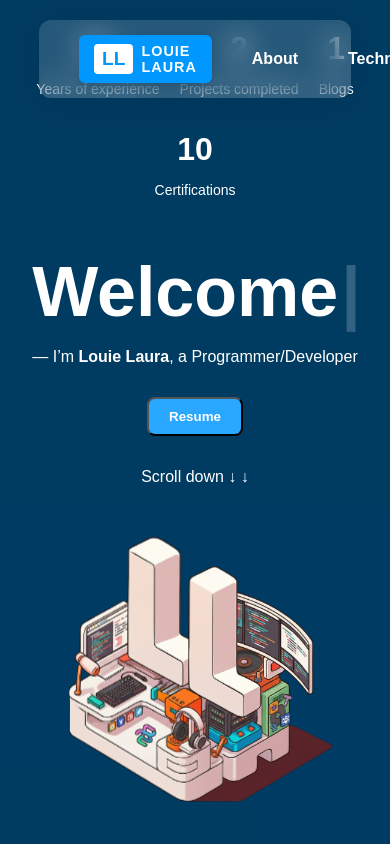
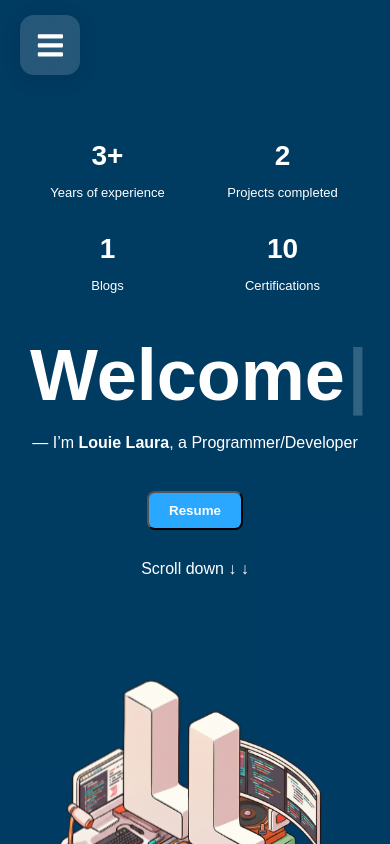
Before and after one commit to lauralouieroy/louie-portfolio, a React (Create React App) app: page / in a window 390 px wide. Shown: the top 844 px of the page. Built offline with nearby package versions, Linux system fonts and the light colour scheme.

Commit message:
Improvement: Hero and Nav Bar

```diff
--- a/src/components/Hero.css
+++ b/src/components/Hero.css
@@ -180,27 +180,73 @@
 @media only screen and (max-width: 700px) {
   .hero {
     flex-direction: column;
-    padding: 30px;
+    justify-content: flex-start;
+    align-items: center;
+    text-align: center;
+
+    /* IMPORTANT FIX */
+    padding: 140px 30px 60px;
+
+    height: auto;
+    min-height: 100vh;
+  }
+
+  .hero-left {
+    width: 100%;
+  }
+
+  .stats {
+    display: grid;
+    grid-template-columns: repeat(2, 1fr);
+    gap: 20px;
+    margin-bottom: 30px;
     text-align: center;
   }
 
-  .stats {
-    gap: 20px;
-    justify-content: center;
-    flex-wrap: wrap;
+  .stats h2 {
+    font-size: 28px;
+    margin: 0;
+  }
+
+  .stats p {
+    font-size: 13px;
+    color: #fff;
   }
 
   .intro h1 {
-    font-size: 70px;
+    font-size: 72px;
+    line-height: 1.1;
+  }
+
+  .typing {
+    font-size: 72px;
   }
 
   .intro p {
     font-size: 16px;
+    line-height: 1.5;
+  }
+
+  .resume-btn {
+    margin-top: 20px;
+  }
+
+  .scroll {
+    margin-top: 30px;
+    font-size: 16px;
+  }
+
+  .hero-right {
+    margin-top: 30px;
+    width: 100%;
+    display: flex;
+    justify-content: center;
   }
 
   .profile-img {
-    width: 300px;
-    margin-top: 20px;
+    width: 85%;
+    max-width: 320px;
+    height: auto;
   }
 
   /* MODAL */
--- a/src/components/Hero.js
+++ b/src/components/Hero.js
@@ -8,10 +8,11 @@ function useCounter(target, duration = 1000) {
 
   useEffect(() => {
     let start = 0;
-    const increment = target / (duration / 16); // ~60fps
+    const increment = target / (duration / 16);
 
     const timer = setInterval(() => {
       start += increment;
+
       if (start >= target) {
         setCount(target);
         clearInterval(timer);
@@ -34,6 +35,9 @@ export const Hero = () => {
   const experience = useCounter(3, 1400);
   const blogs = useCounter(1, 1000);
 
+  /* ✅ IMPORTANT FOR GITHUB PAGES */
+  const resumePath = `${process.env.PUBLIC_URL}/resume.pdf`;
+
   return (
     <>
       <section className="hero">
@@ -43,14 +47,17 @@ export const Hero = () => {
               <h2>{experience}+</h2>
               <p>Years of experience</p>
             </div>
+
             <div>
               <h2>{projects}</h2>
               <p>Projects completed</p>
             </div>
+
             <div>
               <h2>{blogs}</h2>
               <p>Blogs</p>
             </div>
+
             <div>
               <h2>{certifications}</h2>
               <p>Certifications</p>
@@ -69,12 +76,12 @@ export const Hero = () => {
                 delaySpeed={1500}
               />
             </h1>
+
             <p>
               — I’m <span className="highlight">Louie Laura</span>, a
               Programmer/Developer
             </p>
 
-            {/* BUTTON */}
             <button
               className="resume-btn"
               onClick={() => setShowResume(true)}
@@ -88,7 +95,9 @@ export const Hero = () => {
             onClick={() => {
               const footer = document.getElementById("footer");
               if (footer) {
-                footer.scrollIntoView({ behavior: "smooth" });
+                footer.scrollIntoView({
+                  behavior: "smooth",
+                });
               }
             }}
           >
@@ -97,11 +106,15 @@ export const Hero = () => {
         </div>
 
         <div className="hero-right">
-          <img src={profile} alt="Profile" className="profile-img" />
+          <img
+            src={profile}
+            alt="Profile"
+            className="profile-img"
+          />
         </div>
       </section>
 
-      {/* ✅ ADD THIS MODAL */}
+      {/* RESUME MODAL */}
       {showResume && (
         <div className="resume-modal">
           <div className="resume-content">
@@ -112,14 +125,19 @@ export const Hero = () => {
               ✕
             </button>
 
+            {/* ✅ FIXED FOR GITHUB PAGES */}
             <iframe
-              src="/resume.pdf"
+              src={resumePath}
               title="Resume"
               className="resume-frame"
             />
 
             <div className="resume-actions">
-              <a href="/resume.pdf" download className="download-btn">
+              <a
+                href={resumePath}
+                download
+                className="download-btn"
+              >
                 Download Resume
               </a>
             </div>
--- a/src/components/Navbar.css
+++ b/src/components/Navbar.css
@@ -1,35 +1,34 @@
-/* The transparent container wrapping the navbar */
+/* CONTAINER */
 .navbar-container {
   position: fixed;
   top: 20px;
   left: 50%;
   transform: translateX(-50%);
-  background: rgba(255, 255, 255, 0.15); /* semi-transparent white */
+  background: rgba(255, 255, 255, 0.15);
   backdrop-filter: blur(15px);
-  border-radius: 12px;
+  border-radius: 14px;
   box-shadow: 0 4px 30px rgba(0, 0, 0, 0.1);
-  width: 80%;
+  width: 85%;
   z-index: 1000;
 }
 
-/* Inner navbar layout */
+/* NAVBAR */
 .navbar {
   display: flex;
   align-items: center;
   justify-content: space-between;
   padding: 14px 40px;
   color: #fff;
-  font-family: 'Poppins', sans-serif;
+  font-family: "Poppins", sans-serif;
 }
 
-/* LOGO BOX */
+/* LOGO */
 .logo-box {
   display: flex;
   align-items: center;
   background-color: #0098ff;
-  border-radius: 6px;
+  border-radius: 8px;
   padding: 8px 15px;
-  box-shadow: 0 3px 6px rgba(0, 0, 0, 0.1);
 }
 
 .logo-text {
@@ -42,7 +41,7 @@
   background: #fff;
   color: #0098ff;
   font-weight: 700;
-  font-size: 1.2rem;
+  font-size: 1.1rem;
   padding: 4px 8px;
   border-radius: 4px;
 }
@@ -59,20 +58,21 @@
   display: flex;
   gap: 50px;
   list-style: none;
+  align-items: center;
 }
 
 .nav-links a {
   text-decoration: none;
   color: #fff;
   font-weight: 600;
-  transition: opacity 0.3s ease;
+  transition: 0.3s ease;
 }
 
 .nav-links a:hover {
   opacity: 0.8;
 }
 
-/* SOCIAL ICONS */
+/* DESKTOP SOCIAL */
 .social-icons {
   display: flex;
   align-items: center;
@@ -81,11 +81,133 @@
 
 .social-icons a {
   color: #fff;
-  font-size: 1.2rem;
-  transition: transform 0.3s ease, opacity 0.3s ease;
+  font-size: 1.1rem;
+  transition: 0.3s ease;
 }
 
 .social-icons a:hover {
   transform: translateY(-2px);
   opacity: 0.8;
 }
+
+/* MOBILE TOGGLE */
+.menu-toggle {
+  display: none;
+  font-size: 1.5rem;
+  color: #fff;
+  cursor: pointer;
+}
+
+/* MOBILE SOCIAL */
+.mobile-social-icons {
+  display: none;
+}
+
+/* ================= MOBILE ================= */
+
+/* ================= MOBILE ================= */
+
+@media (max-width: 900px) {
+  /* container becomes small and stays left */
+  .navbar-container {
+    width: auto;
+    top: 15px;
+    left: 20px;
+    transform: none;
+    background: transparent;
+    box-shadow: none;
+    backdrop-filter: none;
+  }
+
+  /* navbar layout */
+  .navbar {
+    padding: 0;
+  }
+
+  /* REMOVE LOGO COMPLETELY */
+  .logo-box {
+    display: none;
+  }
+
+  /* REMOVE DESKTOP SOCIAL */
+  .social-icons {
+    display: none;
+  }
+
+  /* SHOW ONLY MENU ICON */
+  .menu-toggle {
+    display: flex;
+    width: 60px;
+    height: 60px;
+    justify-content: center;
+    align-items: center;
+    font-size: 1.8rem;
+    color: #fff;
+    cursor: pointer;
+
+    background: rgba(255, 255, 255, 0.15);
+    backdrop-filter: blur(15px);
+    border-radius: 14px;
+    box-shadow: 0 4px 20px rgba(0, 0, 0, 0.1);
+  }
+
+  /* MOBILE DROPDOWN MENU */
+  .nav-links {
+    position: absolute;
+    top: 75px;
+    left: 0;
+    width: 240px;
+
+    flex-direction: column;
+    align-items: flex-start;
+    gap: 22px;
+
+    background: rgba(11, 60, 93, 0.98);
+    backdrop-filter: blur(20px);
+    border-radius: 14px;
+
+    padding: 30px;
+    list-style: none;
+
+    display: none;
+    z-index: 9999;
+
+    box-shadow: 0 10px 30px rgba(0, 0, 0, 0.25);
+  }
+
+  .nav-links.active {
+    display: flex;
+  }
+
+  .nav-links a {
+    font-size: 16px;
+    font-weight: 600;
+    color: #fff;
+    text-decoration: none;
+    transition: 0.3s ease;
+  }
+
+  .nav-links a:hover {
+    padding-left: 6px;
+    opacity: 0.8;
+  }
+
+  /* MOBILE SOCIAL ICONS */
+  .mobile-social-icons {
+    display: flex;
+    gap: 18px;
+    margin-top: 10px;
+    padding-top: 20px;
+    border-top: 1px solid rgba(255, 255, 255, 0.2);
+  }
+
+  .mobile-social-icons a {
+    color: #fff;
+    font-size: 1.2rem;
+    transition: 0.3s ease;
+  }
+
+  .mobile-social-icons a:hover {
+    transform: translateY(-2px);
+  }
+}
--- a/src/components/Navbar.js
+++ b/src/components/Navbar.js
@@ -1,10 +1,24 @@
-import { FaFacebookF, FaTwitter, FaYoutube } from 'react-icons/fa';
-import './Navbar.css';
+import { useState } from "react";
+import {
+  FaBars,
+  FaFacebookF,
+  FaGithub,
+  FaLinkedin,
+  FaTimes,
+} from "react-icons/fa";
+import "./Navbar.css";
 
 export const Navbar = () => {
+  const [menuOpen, setMenuOpen] = useState(false);
+
+  const closeMenu = () => {
+    setMenuOpen(false);
+  };
+
   return (
     <header className="navbar-container">
       <nav className="navbar">
+        {/* LOGO */}
         <div className="logo-box">
           <div className="logo-text">
             <span className="logo-initials">LL</span>
@@ -12,23 +26,61 @@ export const Navbar = () => {
           </div>
         </div>
 
-        {/* Center Links */}
-        <ul className="nav-links">
+        {/* NAV LINKS */}
+        <ul className={`nav-links ${menuOpen ? "active" : ""}`}>
           <li>
-            <a href="#about">About</a>
+            <a href="#about" onClick={closeMenu}>
+              About
+            </a>
           </li>
+
           <li>
-            <a href="#technology">Technology</a>
+            <a href="#technology" onClick={closeMenu}>
+              Technology
+            </a>
           </li>
+
           <li>
-            <a href="#project">Projects</a>
+            <a href="#projects" onClick={closeMenu}>
+              Projects
+            </a>
           </li>
+
           <li>
-            <a href="#blog">Blogs</a>
+            <a href="#blog" onClick={closeMenu}>
+              Blogs
+            </a>
           </li>
+
+          {/* MOBILE SOCIAL ICONS */}
+          <div className="mobile-social-icons">
+            <a
+              href="https://facebook.com"
+              target="_blank"
+              rel="noopener noreferrer"
+            >
+              <FaFacebookF />
+            </a>
+
+            <a
+              href="https://www.linkedin.com/in/louie-laura-335719201/"
+              target="_blank"
+              rel="noopener noreferrer"
+            >
+              <FaLinkedin />
+            </a>
+
+            <a
+              href="https://github.com/lauralouieroy"
+              target="_blank"
+              rel="noopener noreferrer"
+            >
+              <FaGithub />
+            </a>
+          </div>
         </ul>
 
-        {/* Social Icons */}
+        {/* DESKTOP SOCIAL ICONS */}
         <div className="social-icons">
           <a
             href="https://facebook.com"
@@ -37,20 +89,30 @@ export const Navbar = () => {
           >
             <FaFacebookF />
           </a>
+
           <a
-            href="https://youtube.com"
+            href="https://www.linkedin.com/in/louie-laura-335719201/"
             target="_blank"
             rel="noopener noreferrer"
           >
-            <FaYoutube />
+            <FaLinkedin />
           </a>
+
           <a
-            href="https://twitter.com"
+            href="https://github.com/lauralouieroy"
             target="_blank"
             rel="noopener noreferrer"
           >
-            <FaTwitter />
+            <FaGithub />
           </a>
+        </div>
+
+        {/* MOBILE MENU BUTTON */}
+        <div
+          className="menu-toggle"
+          onClick={() => setMenuOpen(!menuOpen)}
+        >
+          {menuOpen ? <FaTimes /> : <FaBars />}
         </div>
       </nav>
     </header>
--- a/src/components/Project.js
+++ b/src/components/Project.js
@@ -34,7 +34,7 @@ export const Project = () => {
   ];
 
   return (
-    <section id="project" className="projects">
+    <section id="projects" className="projects">
       <div className="project-container">
 
         <h1 className="section-title">Projects</h1>
```
Lines whose indentation alone changed are shown as unchanged.
